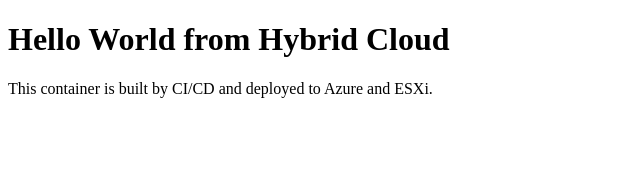
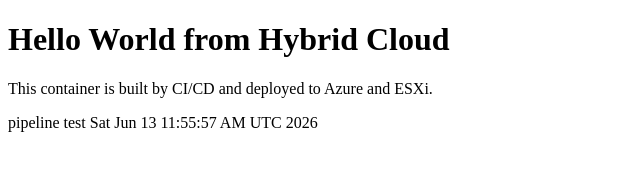
Before and after one commit to TheMagicalWizardd/hybrid-cloud, a plain HTML site: page docker/index.html in a window 1280 px wide. Shown: the whole page, without its empty margins (0-640 px from the left). Drawn offline with Linux system fonts and the light colour scheme.

Commit message:
Test Docker build pipeline

```diff
--- a/docker/index.html
+++ b/docker/index.html
@@ -8,3 +8,4 @@
   <p>This container is built by CI/CD and deployed to Azure and ESXi.</p>
 </body>
 </html>
+<p>pipeline test Sat Jun 13 11:55:57 AM UTC 2026</p>
```
